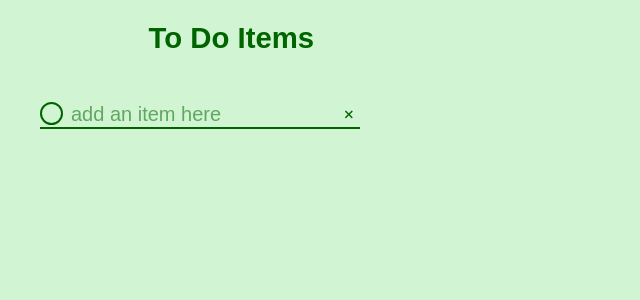
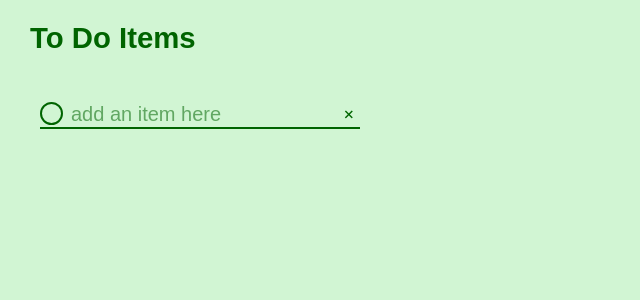
Before and after one commit to valentinavallalta/cs124-lab2, a React (Create React App) app: page / in a window 1280 px wide. Shown: the top 300 px of the page, without its empty margins (0-640 px from the left). Built offline with nearby package versions, Linux system fonts and the light colour scheme.

Commit message:
last minute spacing / final commit

```diff
--- a/src/Header.css
+++ b/src/Header.css
@@ -4,7 +4,7 @@
     grid-column: 2/ span 1;
     grid-row: 1/ span 1;
     display: grid;
-    grid-template-columns: 80% auto;
+    grid-template-columns: 210pt auto;
     grid-template-rows: auto;
 }
 
@@ -12,7 +12,7 @@ h1 {
     grid-column: 1/ span 1;
     font-size: 22pt;
     padding-left: 10%;
-    text-align: center;
+    text-align: left;
 }
 
 #Header h1 input {
```
